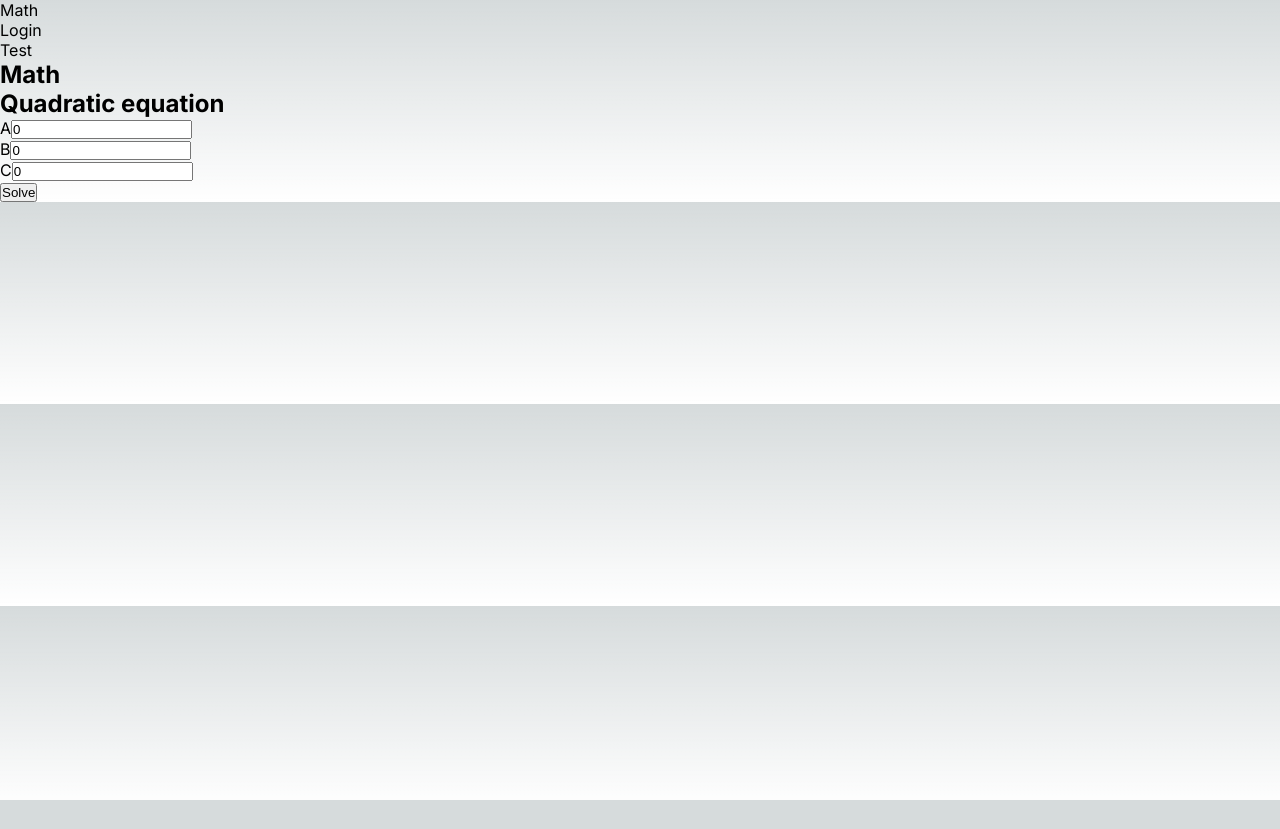
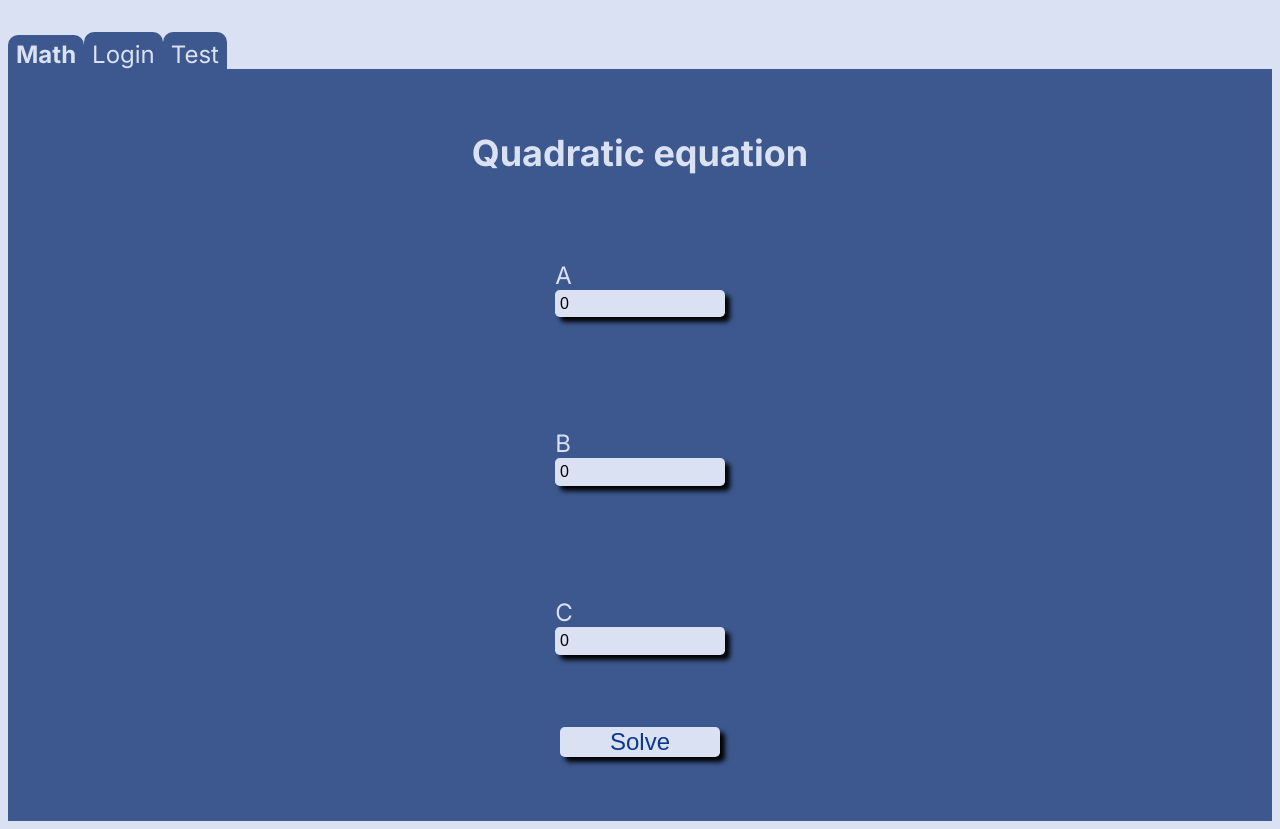
Before and after one commit to kimpors/form, a Next.js app: page / in a window 1280 px wide. Before the commit the page ends 800 px from the top, so only its background shows below. Built offline with nearby package versions, Linux system fonts and the light colour scheme.

Commit message:
Add proper styling to navbar

```diff
--- a/app/components/Nav/Nav.tsx
+++ b/app/components/Nav/Nav.tsx
@@ -1,6 +1,7 @@
 'use client'
 
 import { usePathname } from 'next/navigation'
+import styles from  './styles.module.css'
 import Link from 'next/link'
 
 const Nav = () =>
@@ -8,24 +9,16 @@ const Nav = () =>
   const pathname = usePathname()
 
   return(
-    <nav>
-      <ul>
-        <li>
-          <Link className={`link ${pathname === '/' ? 'active' : ''}`} href="/">
+    <nav className={ styles.nav }>
+      <Link className={ pathname === '/' ? styles.active : '' } href="/">
         Math
       </Link>
-        </li>
-        <li>
-          <Link className={`link ${pathname === '/login' ? 'active' : ''}`} href="/login">
+      <Link className={ pathname === '/login' ? styles.active : '' } href="/login">
         Login
       </Link>
-        </li>
-        <li>
-          <Link className={`link ${pathname === '/test' ? 'active' : ''}`} href="/test">
+      <Link className={ pathname === '/test' ? styles.active : '' } href="/test">
         Test
       </Link>
-        </li>
-      </ul>
     </nav>
   )
 }
--- /dev/null
+++ b/app/components/Nav/styles.module.css
@@ -0,0 +1,16 @@
+.nav a
+{
+  border-radius: 10px 10px 0 0;
+  background-color: var(--secondary-color);
+  padding: 0.5rem;
+  transition: padding-top 150ms;
+}
+
+.nav a:hover {
+  padding-top: 15px;
+}
+
+a.active {
+  font-weight: bold;
+  padding-top: 5px;
+}
--- a/app/layout.tsx
+++ b/app/layout.tsx
@@ -1,6 +1,6 @@
 import type { Metadata } from 'next'
 import { Inter } from 'next/font/google'
-import './globals.css'
+import './style.css'
 import Nav from './components/Nav/Nav'
 
 const inter = Inter({ subsets: ['latin'] })
--- a/app/page.tsx
+++ b/app/page.tsx
@@ -31,8 +31,6 @@ const Home = () =>
 
   return(
     <article>
-      <h1>Math</h1>
-
       <form onSubmit={ solve }>
         <h2>Quadratic equation</h2>
 
--- /dev/null
+++ b/app/style.css
@@ -0,0 +1,85 @@
+:root {
+  --primary-color: hsl(220, 50%, 90%);
+  --secondary-color: hsl(220, 40%, 40%);
+  --acsent-color: hsl(220, 80%, 30%);
+}
+
+html {
+  scroll-behavior: smooth;
+}
+
+body {
+  font-size: 24px;
+  padding-top: 2rem;
+  color: var(--secondary-color);
+  background: var(--primary-color);
+}
+
+a {
+  text-decoration: none;
+  color: var(--primary-color);
+}
+
+form {
+  display: grid;
+  place-items: center;
+}
+
+form label {
+  color: var(--primary-color);
+}
+
+p {
+  display: flex;
+  flex-direction: column;
+}
+
+p,
+form {
+  padding: 2rem;
+  background: var(--secondary-color);
+  color: var(--primary-color);
+}
+
+
+
+form input,
+form select,
+form textarea {
+  font-size: 1rem;
+  width: 10rem;
+  padding: 0.3rem;
+  background: var(--primary-color);
+  color: black;
+  border: none;
+  border-radius: 0.3rem;
+  box-shadow: 5px 5px 5px black;
+  transition: transform 150ms;
+}
+
+form button {
+  font-size: 1.5rem;
+  width: 10rem;
+  color: var(--acsent-color);
+  background: var(--primary-color);
+  border: none;
+  border-radius: 0.3rem;
+  box-shadow: 5px 5px 5px black;
+  cursor: pointer;
+  margin-top: 1rem;
+  margin-bottom: 2rem;
+  transition: transform 150ms;
+}
+
+form textarea:focus {
+  margin-bottom: 10px;
+}
+
+button:focus,
+select:focus,
+textarea:focus,
+input:focus {
+  color: black;
+  transform: translate(5px, 5px);
+  box-shadow: none;
+}
```
Also changed, not shown: app/test/page.tsx (+2 -14 lines). Lines whose indentation alone changed are shown as unchanged.
